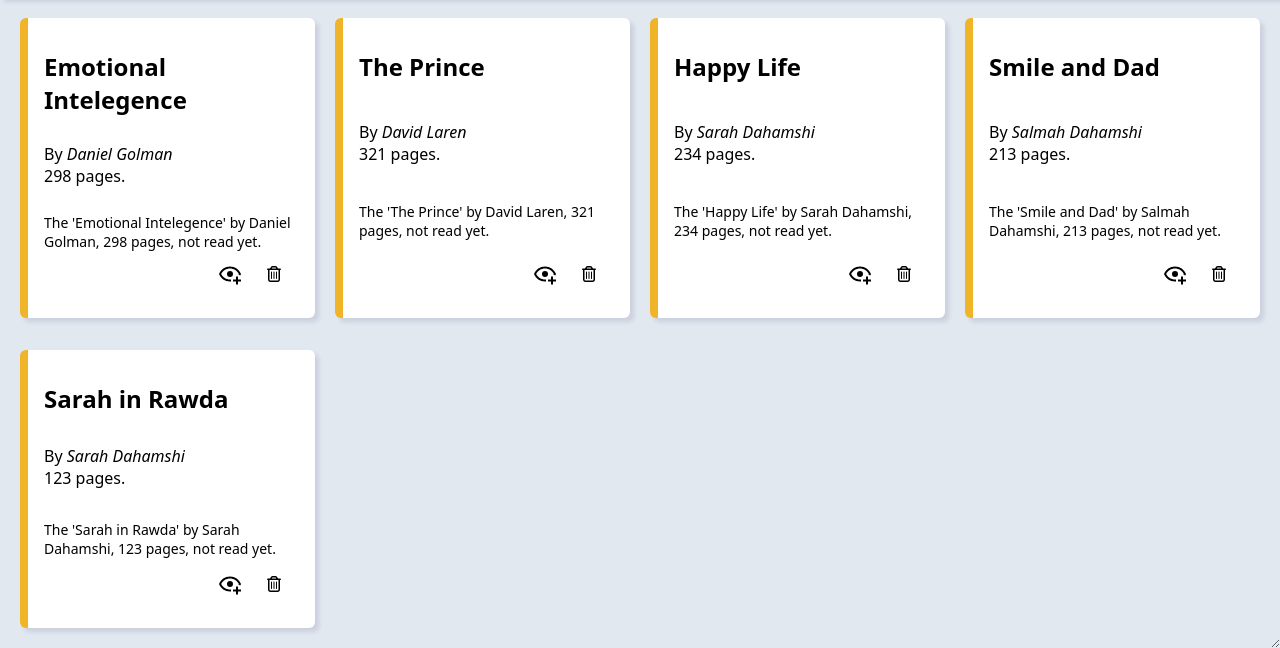
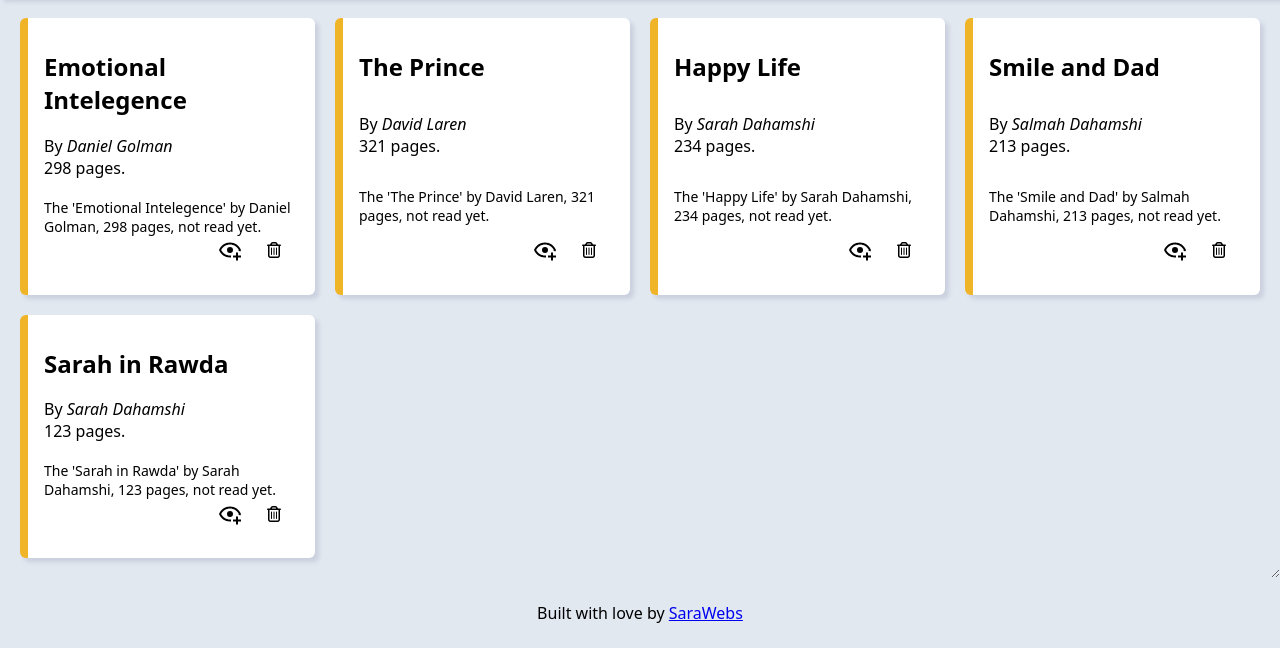
Before and after one commit to mdahamshi/top-library, a plain HTML site: page index.html in a window 1280 px wide. Shown: the part 152-800 px from the top of the page. Drawn offline with Linux system fonts and the light colour scheme.

Commit message:
Adds footer

```diff
--- a/assets/style.css
+++ b/assets/style.css
@@ -191,7 +191,10 @@ button {
 .hidden {
     display: none !important;
 }
-
+.footer {
+    justify-content: center;
+    padding: 24px;
+}
 @media only screen and (min-width: 700px) {
     .dialog-modal {
         max-width: 400px;
--- a/index.html
+++ b/index.html
@@ -67,6 +67,9 @@
         <ul id="library">
 
         </ul>
+        <footer class="flex-row footer">
+            <p>Built with love by <a href="https://sarawebs.com"> SaraWebs </a> </p>
+        </footer>
     </div>
 
     <!-- <script type="module" src="./assets/model.js"></script> -->
```
